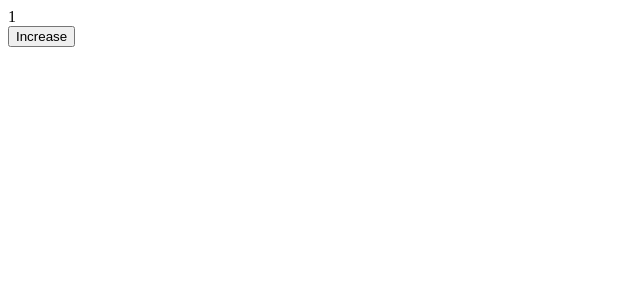
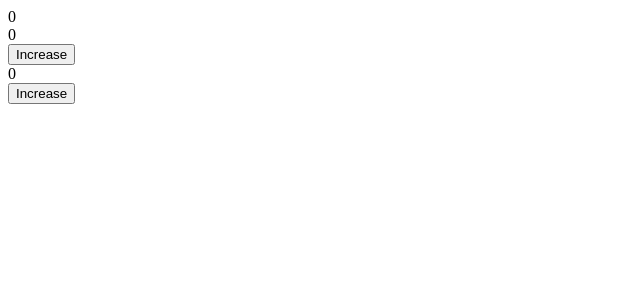
Before and after one commit to 16bitash/react-application, a React (Create React App) app: page / in a window 1280 px wide. Shown: the top 300 px of the page, without its empty margins (0-640 px from the left). Built offline with nearby package versions, Linux system fonts and the light colour scheme.

Commit message:
Add usemome example

```diff
--- /dev/null
+++ b/src/Memorize.js
@@ -0,0 +1,23 @@
+import { useMemo, useState } from "react";
+
+const Memorize = () => {
+  const [count, setCount] = useState(0);
+  const [count2, setCount2] = useState(0);
+
+  const result = useMemo(() => {
+    console.log("Calculating...");
+    return count ** 22;
+  }, [count]);
+
+  return (
+    <>
+      <div>{result}</div>
+      <div>{count}</div>
+      <button onClick={() => setCount(count + 1)}>Increase</button>
+      <div>{count2}</div>
+      <button onClick={() => setCount2(count2 + 1)}>Increase</button>
+    </>
+  );
+};
+
+export default Memorize;
--- a/src/index.js
+++ b/src/index.js
@@ -1,11 +1,11 @@
 import React from "react";
 import ReactDOM from "react-dom/client";
-import CustomProvider from "./CustomProvider";
+import Memorize from "./Memorize";
 
 const root = ReactDOM.createRoot(document.getElementById("root"));
 
 root.render(
   <React.StrictMode>
-    <CustomProvider />
+    <Memorize />
   </React.StrictMode>
 );
```
